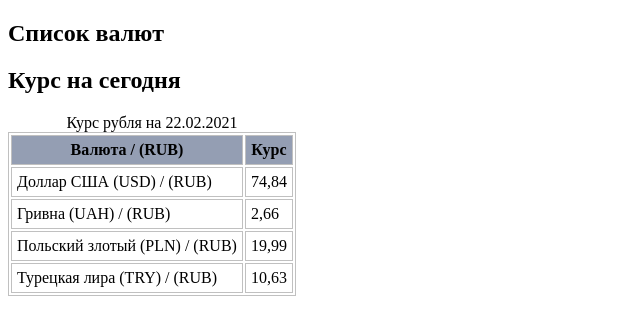
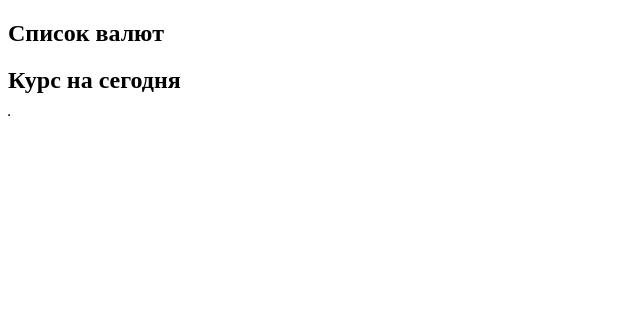
Before and after one commit to antoniouo/core-html-table, a plain HTML site: page currencies.html in a window 1280 px wide. Shown: the whole page, without its empty margins (0-640 px from the left). Drawn offline with Linux system fonts and the light colour scheme.

Commit message:
Revert "Release 1"
This reverts commit 512d50ed39c26fc960c182f234a2a26a4fb19cb5.

```diff
--- a/currencies.html
+++ b/currencies.html
@@ -9,34 +9,8 @@
     <!-- Тут вставьте список валют -->
 
     <h2>Курс на сегодня</h2>
-    <table border="1" bordercolor="#c0c0c0" cellpadding="5">
-
-      <caption>Курс рубля на 22.02.2021</caption>
-
-      <tr bgcolor="949eb3">
-      <th>Валюта / (RUB)</th>
-      <th>Курс</th>
-      </tr>
-
-      <tr>
-      <td>Доллар США (USD) / (RUB)</td>
-      <td>74,84</td>
-      </tr>
-
-      <tr>
-      <td>Гривна (UAH) / (RUB)</td>
-      <td>2,66</td>
-      </tr>
-
-      <tr>
-      <td>Польский злотый (PLN) / (RUB)</td>
-      <td>19,99</td>
-      </tr>
-
-      <tr>
-      <td>Турецкая лира (TRY) / (RUB)</td>
-      <td>10,63</td>
-      </tr>
+    <table border="1">
+        <!-- Заполните таблицу с курсом валют -->
 
     </table>
 </body>
```
